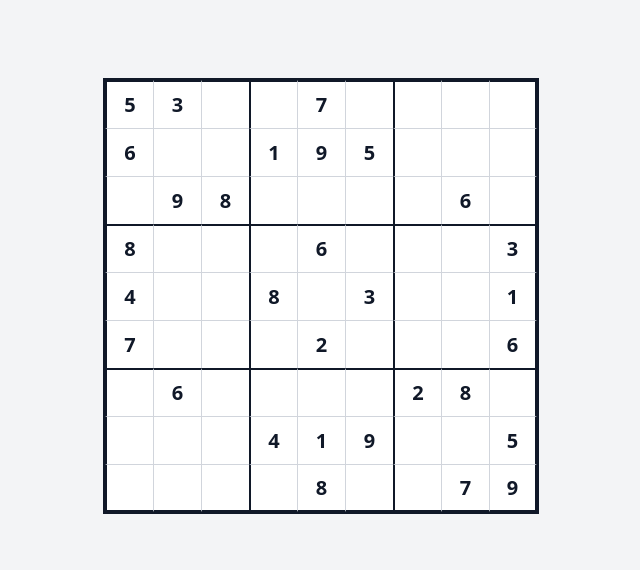
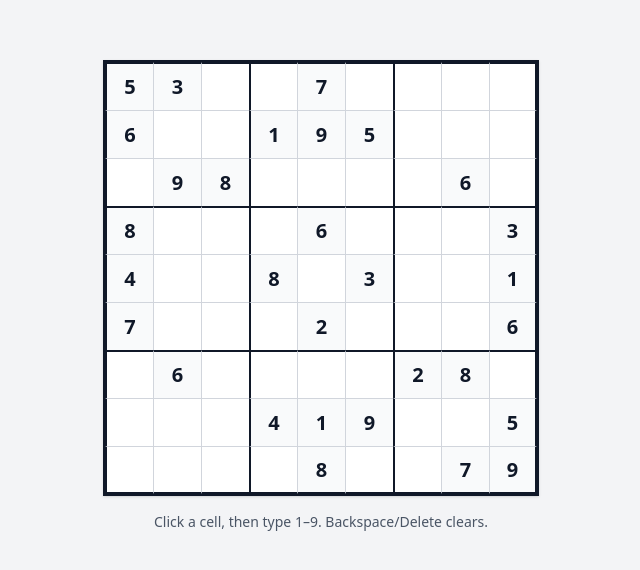
Before and after one commit to mojiAh/Sudoku, a React (Vite) app: page / in a window 1280 px wide. Shown: the part 104-674 px from the top of the page, without its empty margins (319-959 px from the left). Built offline with nearby package versions, Linux system fonts and the light colour scheme.

Commit message:
-Implement gameReducer and applying it into App component. -Imrove styles for Cell and Board, having better colors, hover action, etc. -Update App to handle keyboard events for non-given Cells.

```diff
--- a/src/App.tsx
+++ b/src/App.tsx
@@ -1,19 +1,48 @@
-import { useState } from "react";
+import { useEffect, useMemo, useReducer } from "react";
 import { SudokuBoard } from "./ui/SudokuBoard";
 import { parsePuzzle } from "./engine/parse";
 import { PUZZLES } from "./engine/puzzles";
-import type { Board } from "./engine/types";
+import { gameReducer, initialGameState } from "./state/gameReducer";
 
 function App() {
-  const [board] = useState<Board>(() => parsePuzzle(PUZZLES[0]));
-  const [selectedIndex, setSelectedIndex] = useState<number | null>(null);
+  const initialBoard = useMemo(() => parsePuzzle(PUZZLES[0]), []);
+  const [state, dispatch] = useReducer(
+    gameReducer,
+    initialGameState(initialBoard)
+  );
+
+  useEffect(() => {
+    const onKeyDown = (e: KeyboardEvent) => {
+      const idx = state.selectedIndex;
+      if (idx === null) return;
+
+      // clear
+      if (e.key === "Backspace" || e.key === "Delete") {
+        dispatch({ type: "SET_CELL_VALUE", index: idx, value: null });
+        return;
+      }
+
+      // set 1..9
+      if (/^[1-9]$/.test(e.key)) {
+        dispatch({ type: "SET_CELL_VALUE", index: idx, value: Number(e.key) });
+      }
+    };
+
+    window.addEventListener("keydown", onKeyDown);
+    return () => window.removeEventListener("keydown", onKeyDown);
+  }, [state.selectedIndex]);
   return (
     <div className="min-h-screen flex items-center justify-center bg-gray-100">
-      <SudokuBoard
-        board={board}
-        selectedIndex={selectedIndex}
-        onSelect={setSelectedIndex}
-      />
+      <div className="flex flex-col items-center gap-4">
+        <SudokuBoard
+          board={state.board}
+          selectedIndex={state.selectedIndex}
+          onSelect={(index) => dispatch({ type: "SELECT_CELL", index })}
+        />
+        <div className="text-sm text-gray-600">
+          Click a cell, then type 1–9. Backspace/Delete clears.
+        </div>
+      </div>
     </div>
   );
 }
--- a/src/state/gameReducer.ts
+++ b/src/state/gameReducer.ts
@@ -1,9 +1,40 @@
-// const actions = {
-//   selectCells: "SELECT_CELLS(index)",
-//   loadPuzzle: "LOAD_PUZZLE(puzzleString)",
-// };
+import type { Board, GameState } from "../engine/types";
 
-// const state = {
-//   board: [],
-//   selectedIndex: null,
-// };
+export type Action =
+  | { type: "LOAD_PUZZLE"; board: Board }
+  | { type: "SELECT_CELL"; index: number | null }
+  | { type: "SET_CELL_VALUE"; index: number; value: number | null };
+
+export const initialGameState = (board: Board): GameState => ({
+  board,
+  selectedIndex: null,
+});
+
+export function gameReducer(state: GameState, action: Action): GameState {
+  switch (action.type) {
+    case "LOAD_PUZZLE": {
+      return { board: action.board, selectedIndex: null };
+    }
+    case "SELECT_CELL": {
+      return { ...state, selectedIndex: action.index };
+    }
+    case "SET_CELL_VALUE": {
+      const { value, index } = action;
+
+      const cell = state.board[index];
+      if (!cell) return state;
+
+      if (cell.given !== null) return state;
+
+      const nextBoard = [...state.board];
+      nextBoard[index] = { ...cell, value };
+
+      return { ...state, board: nextBoard };
+    }
+
+    default: {
+      const _exhaustive: never = action;
+      return state;
+    }
+  }
+}
--- a/src/ui/Cell.tsx
+++ b/src/ui/Cell.tsx
@@ -17,26 +17,27 @@ export const SudokuCell = ({
   const isGiven = cell.given !== null;
   return (
     <button
+      type="button"
       onClick={() => onSelect(index)}
       className={[
-        // sizing + layout
         "w-10 h-10 sm:w-12 sm:h-12",
         "flex items-center justify-center",
         "text-lg sm:text-xl",
         "select-none",
-
-        // borders passed from board
         className,
 
         // styling by cell type
         isGiven ? "font-semibold text-gray-900" : "text-gray-700",
+        isGiven ? "bg-gray-50" : "bg-white",
 
-        // hover/focus
-        "hover:bg-gray-50",
+        isSelected
+          ? "bg-blue-200 hover:bg-blue-200"
+          : isGiven
+          ? "hover:bg-gray-100"
+          : "hover:bg-gray-50",
+
+        isGiven ? "cursor-default" : "cursor-pointer",
         "focus:outline-none focus:ring-2 focus:ring-blue-500 focus:ring-inset",
-
-        // selected state
-        isSelected ? "bg-blue-200" : "bg-white",
       ].join(" ")}
     >
       {cell.value ?? ""}
--- a/src/ui/SudokuBoard.tsx
+++ b/src/ui/SudokuBoard.tsx
@@ -9,7 +9,7 @@ type Props = {
 
 export const SudokuBoard = ({ board, selectedIndex, onSelect }: Props) => {
   return (
-    <div className="grid grid-cols-9 border-2 border-gray-900 bg-white">
+    <div className="grid grid-cols-9 border-2 border-gray-900 bg-white shadow-sm">
       {board.map((cell, index) => {
         const row = Math.floor(index / 9);
         const col = index % 9;
```
